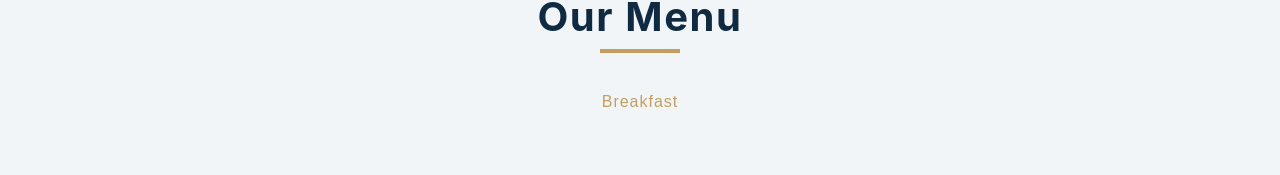
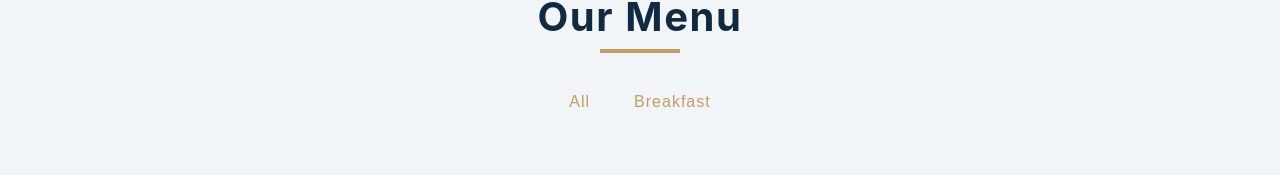
Before and after one commit to sidchopp/menu, a React (Create React App) app: page / in a window 1280 px wide. Shown: the part 107-282 px from the top of the page. Built offline with nearby package versions, Linux system fonts and the light colour scheme.

Commit message:
all button created

```diff
--- a/src/components/Categories.js
+++ b/src/components/Categories.js
@@ -3,6 +3,9 @@ import React from 'react'
 function Categories({ filterItm }) {
   return (
     <div className="btn-container">
+      <button className="filter-btn" onClick={() => {
+        filterItm('all')
+      }}>all</button>
       <button className="filter-btn" onClick={() => {
         filterItm('breakfast')
       }}>Breakfast</button>
--- a/src/components/MenuCategories.js
+++ b/src/components/MenuCategories.js
@@ -23,6 +23,13 @@ function MenuCategories() {
 
   // for creating buttons based on category, we will iterate over our ORIGINAL list of Data
   const filterItems = (categ) => {
+
+    // for 'all' button'
+    if (categ === 'all') {
+      setMenuItems(Data);
+      return;
+    }
+
     //The filter() method creates a new array with all elements that pass the test implemented by the provided function.
     const newItems = Data.filter((item) => item.category === categ)
     // so if the property category of item(which is coming from Data category) matches with whatever categ i m passing,then change the state of setMenuItems to newItems
```
